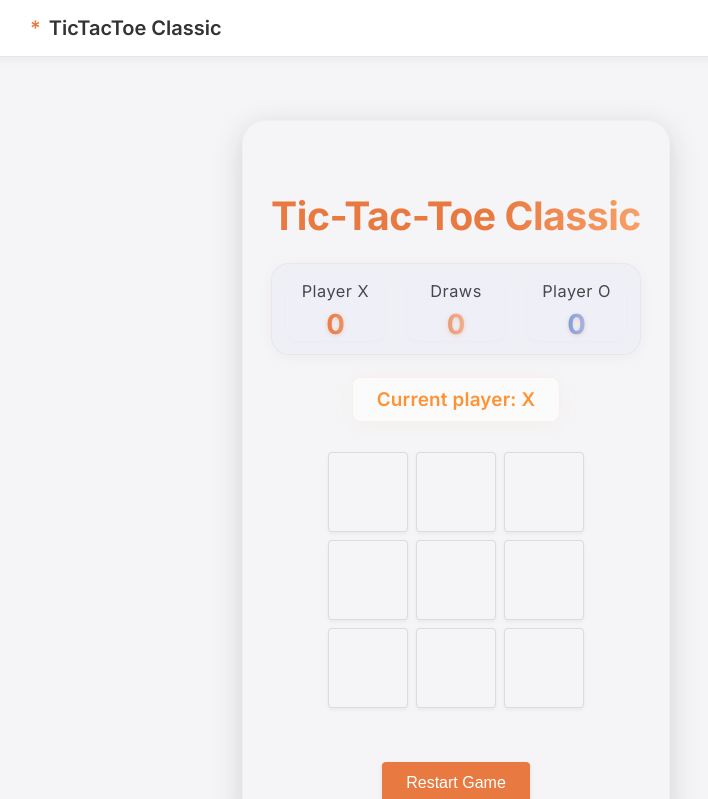
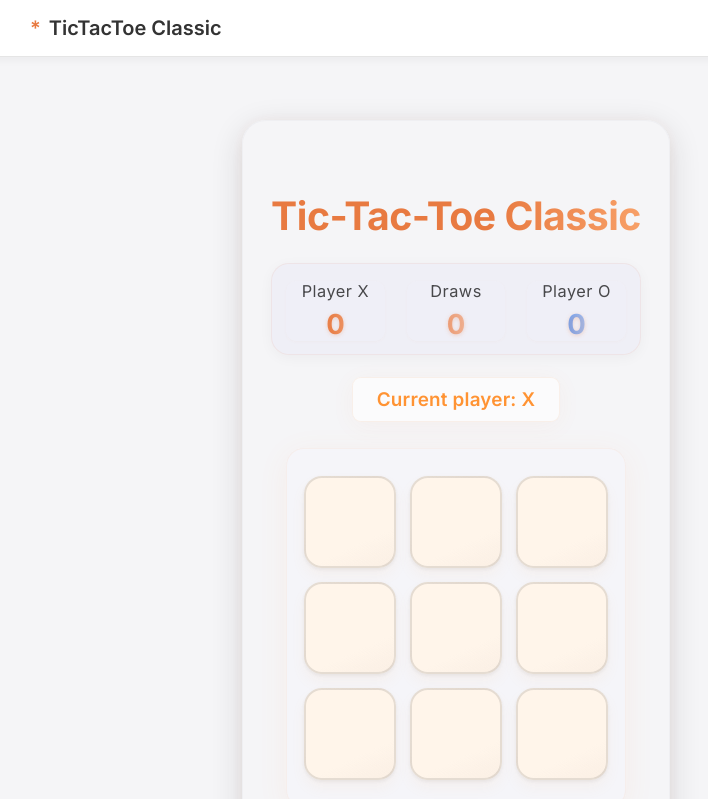
Before and after one commit to Workflow-Manager-admin/tictactoe-classic-100386-100392, a React (Create React App) app in the folder main_container_for_tictactoe_classic/: page / in a window 1280 px wide. Shown: the top 799 px of the page, without its empty margins (184-892 px from the left). Built offline with nearby package versions, Linux system fonts and the light colour scheme; the HTML template or start-up script is replaced by a standard one.

Commit message:
Auto-commit: Changes as of 2025-05-26T08:27:03.641976+00:00

```diff
--- a/main_container_for_tictactoe_classic/src/components/TicTacToe.css
+++ b/main_container_for_tictactoe_classic/src/components/TicTacToe.css
@@ -104,7 +104,15 @@
 .game-board {
   display: flex;
   flex-direction: column;
-  margin-bottom: 30px;
+  margin-bottom: 34px;
+  padding: 20px 10px;
+  background: rgba(245,245,250,0.8);
+  box-shadow: 0 6px 30px 0 rgba(255,140,80, 0.08);
+  border-radius: 18px;
+  gap: 0px;
+  border: 1.5px solid rgba(246,162,103,0.09);
+  backdrop-filter: blur(3px);
+  transition: box-shadow 0.18s cubic-bezier(0.4, 0.2, 0.2, 1);
 }
 
 .board-row {
@@ -112,45 +120,66 @@
 }
 
 .square {
-  width: 80px;
-  height: 80px;
-  margin: 4px;
+  width: 92px;
+  height: 92px;
+  margin: 7px;
   display: flex;
   align-items: center;
   justify-content: center;
-  font-size: 2.5rem;
+  font-size: 2.95rem;
   font-weight: bold;
-  background-color: var(--background-color);
+  background: linear-gradient(155deg, #FFF5EA 70%, #fdead597 100%);
   color: var(--text-color);
-  border: 1px solid var(--border-color);
-  border-radius: 4px;
+  border: 2px solid var(--border-color);
+  border-radius: 18px;
+  box-shadow: 0 8px 14px 0 rgba(244, 173, 100, 0.07), 0 1.5px 4px rgba(0, 0, 0, 0.07);
   cursor: pointer;
-  transition: all 0.2s ease;
-  box-shadow: 0 2px 4px rgba(0, 0, 0, 0.05);
+  transition:
+    background 0.13s cubic-bezier(0.4,0.2,0.2,1),
+    border 0.13s cubic-bezier(0.4,0.2,0.2,1),
+    box-shadow 0.19s cubic-bezier(0.4,0.2,0.2,1),
+    transform 0.12s cubic-bezier(0.4,0.3,0.6,1);
+  user-select: none;
+  outline: none;
+  will-change: transform;
+  position: relative;
+  z-index: 1;
 }
 
-.square:hover {
-  background-color: var(--hover-color);
+.square:hover, .square:focus-visible {
+  background: linear-gradient(160deg, #ffcda1 10%, #ffe7c4 100%);
+  border: 2.2px solid var(--kavia-orange);
+  box-shadow: 0 4px 28px 0 #e87a4127, 0 2px 6px #e87a4112;
+  transform: scale(1.07) translateY(-2px);
+}
+
+.square:active {
+  background: linear-gradient(155deg, #ffe7c4 60%, #ffcfa1 100%);
+  transform: scale(0.97);
 }
 
 .square.X {
   color: var(--kavia-orange);
+  text-shadow: 0 1.5px 5px #e87a416b, 0 2px 8px #ffd0a7a2;
 }
 
 .square.O {
-  color: #4D94FF;  /* Blue color for contrast */
+  color: #4D94FF;
+  text-shadow: 0 1.5px 5px #4d94ff57, 0 2px 8px #d7eaff9c;
 }
 
 .square.winning {
-  background-color: rgba(232, 122, 65, 0.1);
-  box-shadow: 0 0 10px rgba(232, 122, 65, 0.3);
+  background: linear-gradient(140deg, #ffe2d0 10%, #ffe7c4 100%);
+  box-shadow: 0 0 18px 5px #E87A41bb, 0 4px 28px #ffd0a72c;
   animation: pulse 1.5s infinite;
+  border-color: #E87A41aa;
+  z-index: 2;
 }
 
 @keyframes pulse {
-  0% { transform: scale(1); }
-  50% { transform: scale(1.05); }
-  100% { transform: scale(1); }
+  0% { transform: scale(1);}
+  50% { transform: scale(1.08);}
+  100% { transform: scale(1);}
 }
 
 .reset-button {
```
Also changed, not shown: 2 other files (tests, documents, lock files or other folders).
